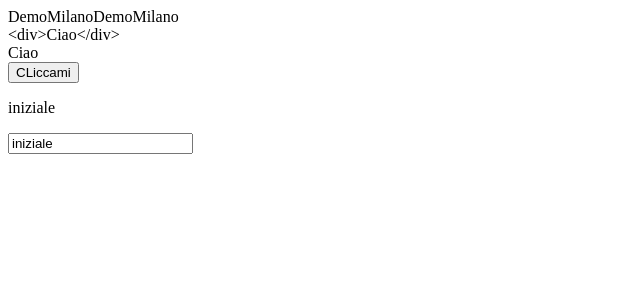
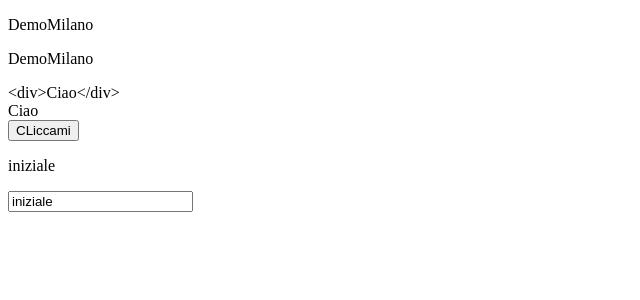
Before and after one commit to LukeSkywa/DemoMilano, an Angular app: page / in a window 1280 px wide. Shown: the top 300 px of the page, without its empty margins (0-640 px from the left). Built offline with nearby package versions, Linux system fonts and the light colour scheme.

Commit message:
utilizzo event emitter

```diff
--- a/src/app/app.component.html
+++ b/src/app/app.component.html
@@ -1,6 +1,6 @@
 <!-- qui preferisco interpolazione -->
-<span>{{title}}</span>
-<span [innerHtml]="title"></span>
+<p>{{title}}</p>
+<p [innerHtml]="title"></p>
 
 <!-- in questo caso non posso usare l'interpolazione -->
 <div>{{html}}</div>
@@ -8,4 +8,4 @@
 
 <!-- in questi casi meglio la property binding -->
 <!-- <app-primo [parin]="title"></app-primo> -->
-<app-secondo></app-secondo>
+<app-secondo (clickEvent)="title=$event"></app-secondo>
--- a/src/app/secondo/secondo.component.ts
+++ b/src/app/secondo/secondo.component.ts
@@ -1,4 +1,4 @@
-import { Component, OnInit } from '@angular/core';
+import { Component, OnInit, Output, EventEmitter } from '@angular/core';
 
 @Component({
   selector: 'app-secondo',
@@ -6,6 +6,9 @@ import { Component, OnInit } from '@angular/core';
   styleUrls: ['./secondo.component.scss']
 })
 export class SecondoComponent implements OnInit {
+  @Output()
+  clickEvent: EventEmitter<string> = new EventEmitter();
+
 
   titolo = 'iniziale';
 
@@ -20,7 +23,9 @@ export class SecondoComponent implements OnInit {
 
   gestioneClick(event) {
     console.log('ciao');
+    this.clickEvent.emit(this.titolo);
     this.titolo = 'dopo click';
+
   }
 
 }
```
